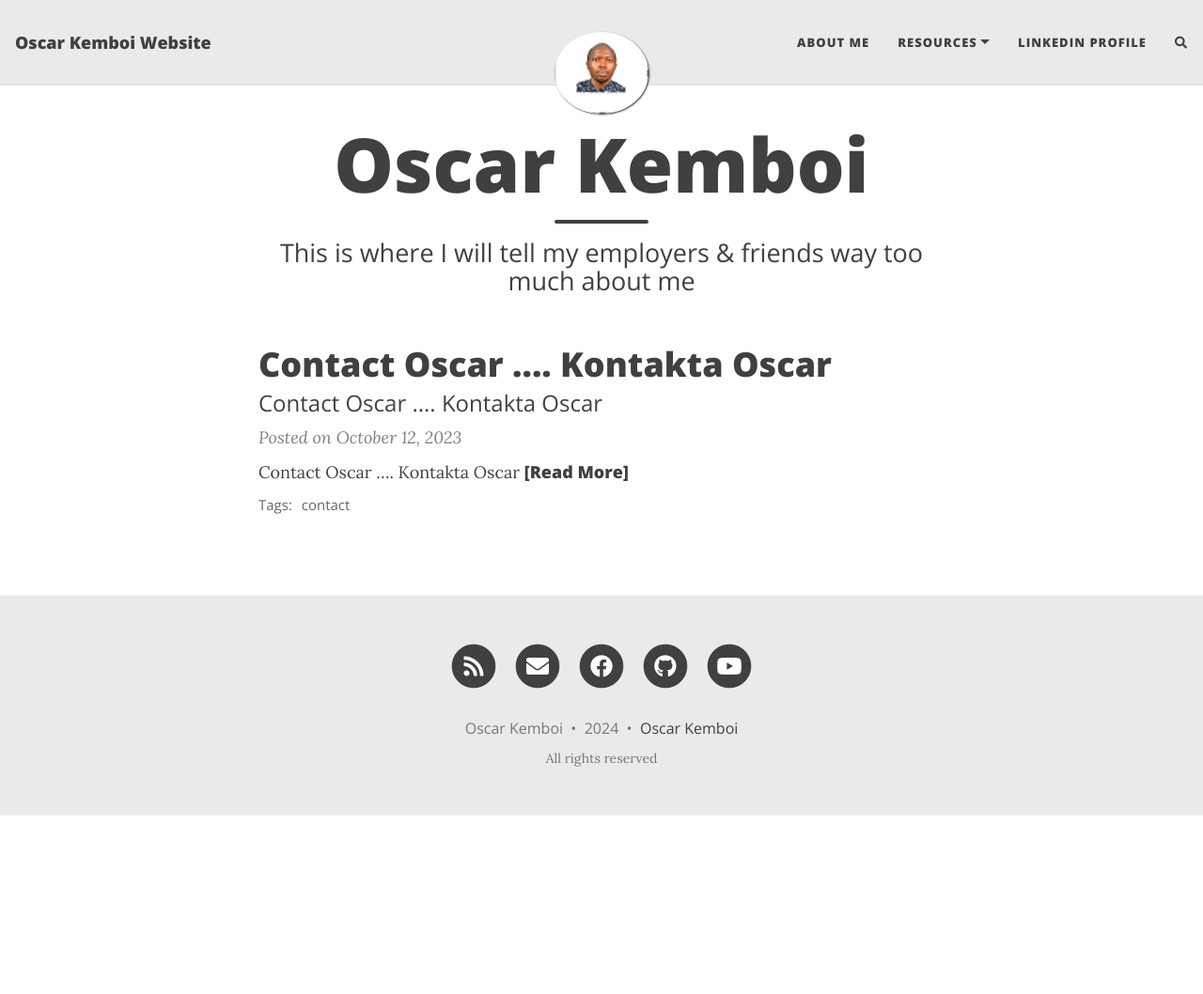
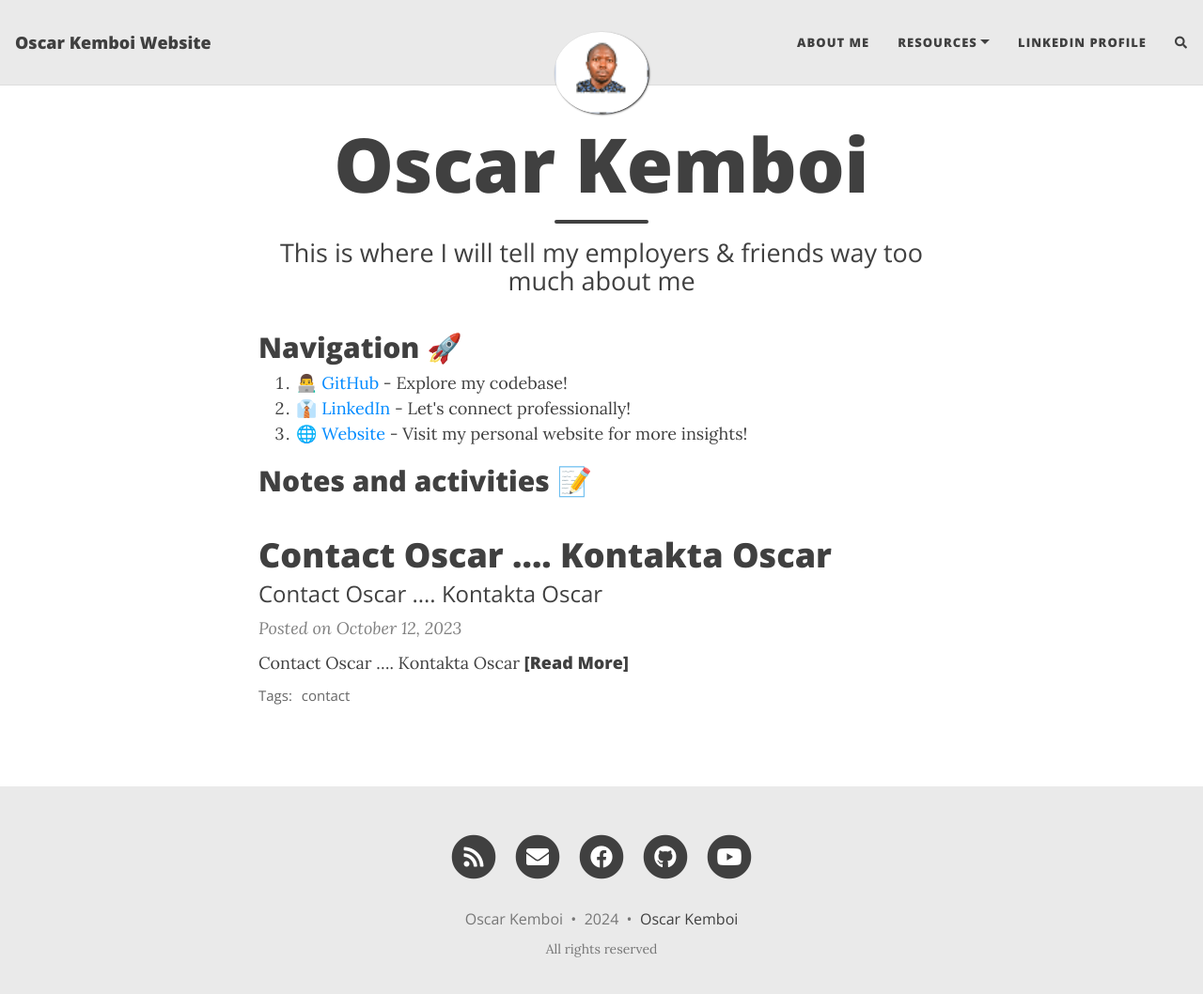
Before and after one commit to chito365/2023, a Jekyll site: the page built from index.html, in a window 1280 px wide and 1071 px high. Shown: the top 1058 px of the window at 94% size. Built offline with Jekyll 4.4.1, drawn with Linux system fonts in a browser that asks for light colours; nearby versions of some CDN libraries; the list of posts is cut into pages by our own code; comment, search, counter and statistics services are not loaded.

Commit message:
Update index.html

```diff
--- a/index.html
+++ b/index.html
@@ -3,3 +3,14 @@ layout: home
 title: Oscar Kemboi
 subtitle: This is where I will tell my employers & friends way too much about me
 ---
+
+
+<h2>Navigation 🚀</h2>
+
+<ol>
+    <li><a href="https://github.com/chito365">👨‍💻 GitHub</a> - Explore my codebase!</li>
+    <li><a href="https://www.linkedin.com/in/oscarkip">👔 LinkedIn</a> - Let's connect professionally!</li>
+    <li><a href="https://chito365.github.io/2023/">🌐 Website</a> - Visit my personal website for more insights!</li>
+</ol>
+
+<h2>Notes and activities 📝</h2>
```
